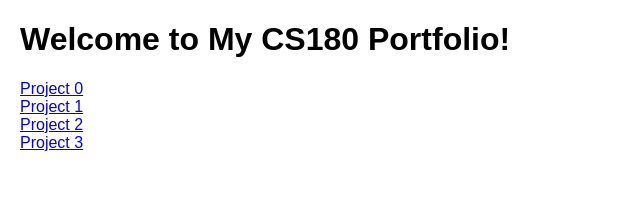
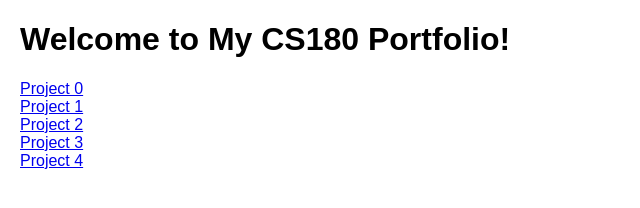
Before and after one commit to Haxodrat/Haxodrat.github.io, a plain HTML site: page index.html in a window 1280 px wide. Shown: the full height of the page, 0-640 px from the left. Drawn offline with Linux system fonts and the light colour scheme.

Commit message:
Compled Proj 4

```diff
--- a/index.html
+++ b/index.html
@@ -18,5 +18,7 @@
     <a href="./2/index.html">Project 2</a>
     <br>
     <a href="./3/index.html">Project 3</a>
+    <br>
+    <a href="./4/index.html">Project 4</a>
 </body>
 </html>
```
